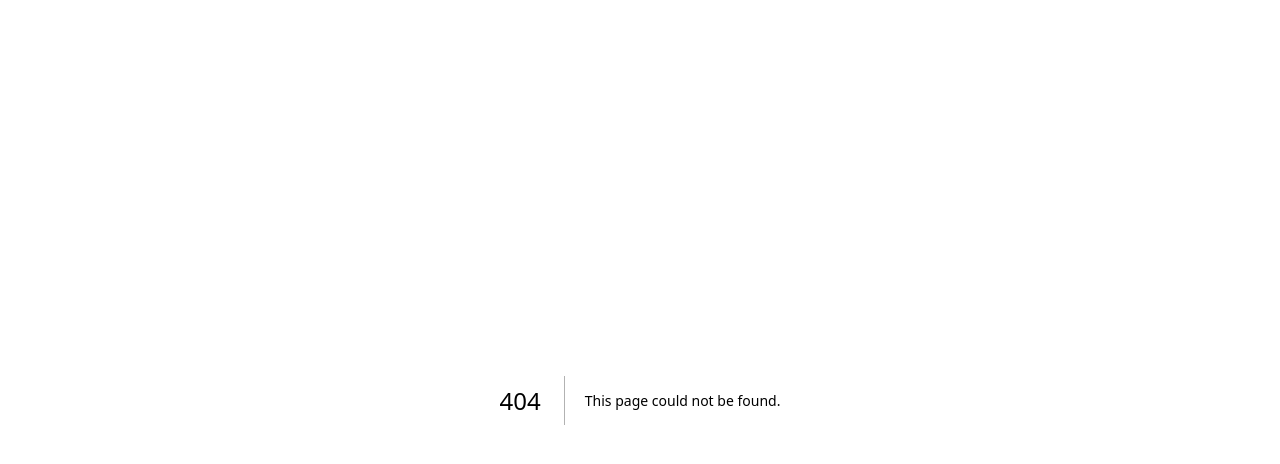
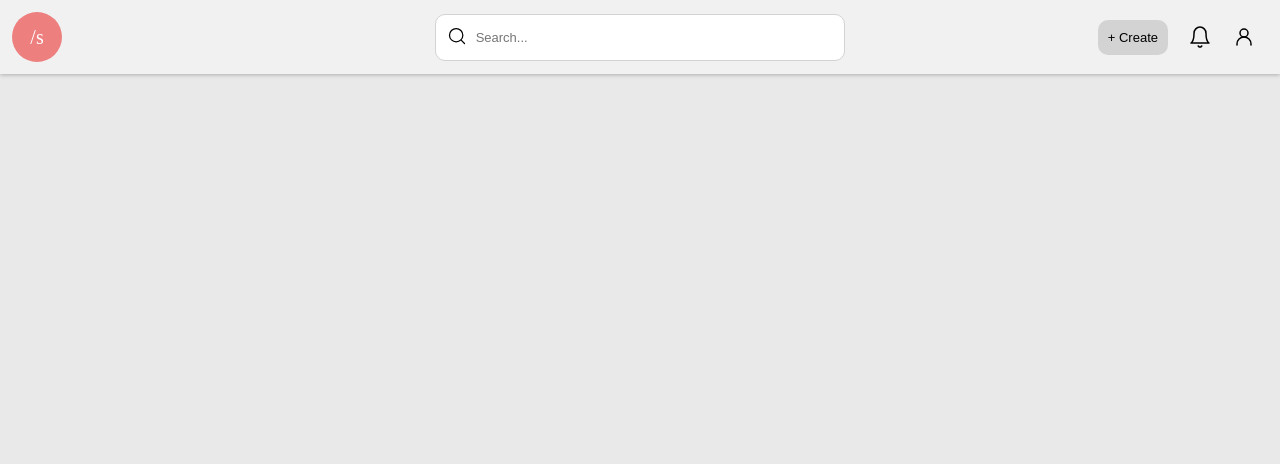
Before and after one commit to carlosr-lotus/section-client, a Next.js app: page /post in a window 1280 px wide. Before the commit this address had no page. Shown: the top 464 px of the page. Built offline with nearby package versions, Linux system fonts and the light colour scheme; data requests are answered from the project's data file.

Commit message:
ADD post page

```diff
--- /dev/null
+++ b/src/app/post/PostPage.module.css
@@ -0,0 +1,6 @@
+.page {
+    padding-bottom: 2rem;
+
+    display: grid;
+    gap: 2.5rem;
+}
--- /dev/null
+++ b/src/app/post/page.tsx
@@ -0,0 +1,39 @@
+"use client";
+
+import { useCallback, useEffect, useState } from "react";
+
+import { useSearchParams } from "next/navigation";
+
+import Header from "@/components/core/header/Header";
+import Post from "@/components/core/post/Post";
+
+import { getApi } from "@/services/api";
+
+import { PostT } from "@/components/core/post/Post";
+import styles from "./PostPage.module.css";
+
+export default function PostPage(): JSX.Element {
+  const searchParams = useSearchParams();
+  const id = searchParams.get("id");
+  const api = getApi();
+
+  const [post, setPost] = useState<PostT[]>([]);
+
+  const readPost = useCallback(() => {
+    api
+      .get(`/posts?id=${id}`)
+      .then((res) => setPost(res.data))
+      .catch((err) => console.log(err));
+  }, []); // eslint-disable-line react-hooks/exhaustive-deps
+
+  useEffect(() => {
+    readPost();
+  }, [readPost]);
+
+  return (
+    <div className={styles.page}>
+      <Header />
+      {post && post.length === 1 && <Post post={post[0]} />}
+    </div>
+  );
+}
```
